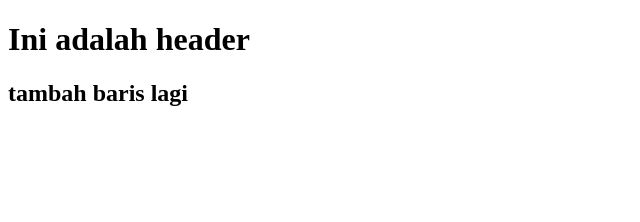
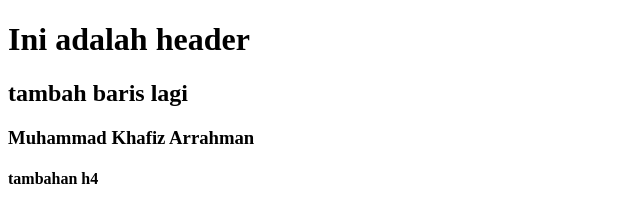
Before and after one commit to khafizAr/testtttttt, a plain HTML site: page index.html in a window 1280 px wide. Shown: the whole page, without its empty margins (0-640 px from the left). Drawn offline with Linux system fonts and the light colour scheme.

Commit message:
ini perubahan di h4

```diff
--- a/index.html
+++ b/index.html
@@ -9,5 +9,7 @@
 <body>
     <h1>Ini adalah header</h1>
     <h2>tambah baris lagi</h2>
+    <h3>Muhammad Khafiz Arrahman</h3>
+    <h4>tambahan h4</h4>
 </body>
 </html>
```
